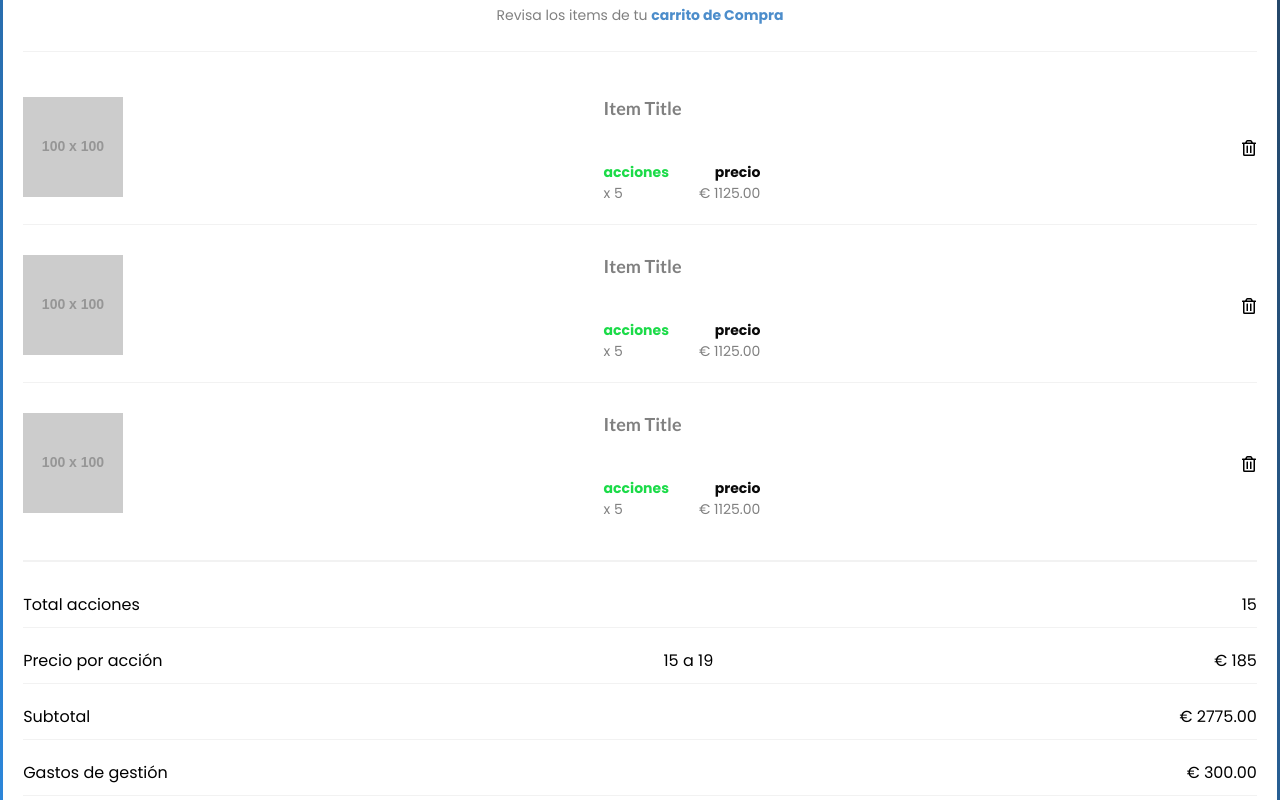
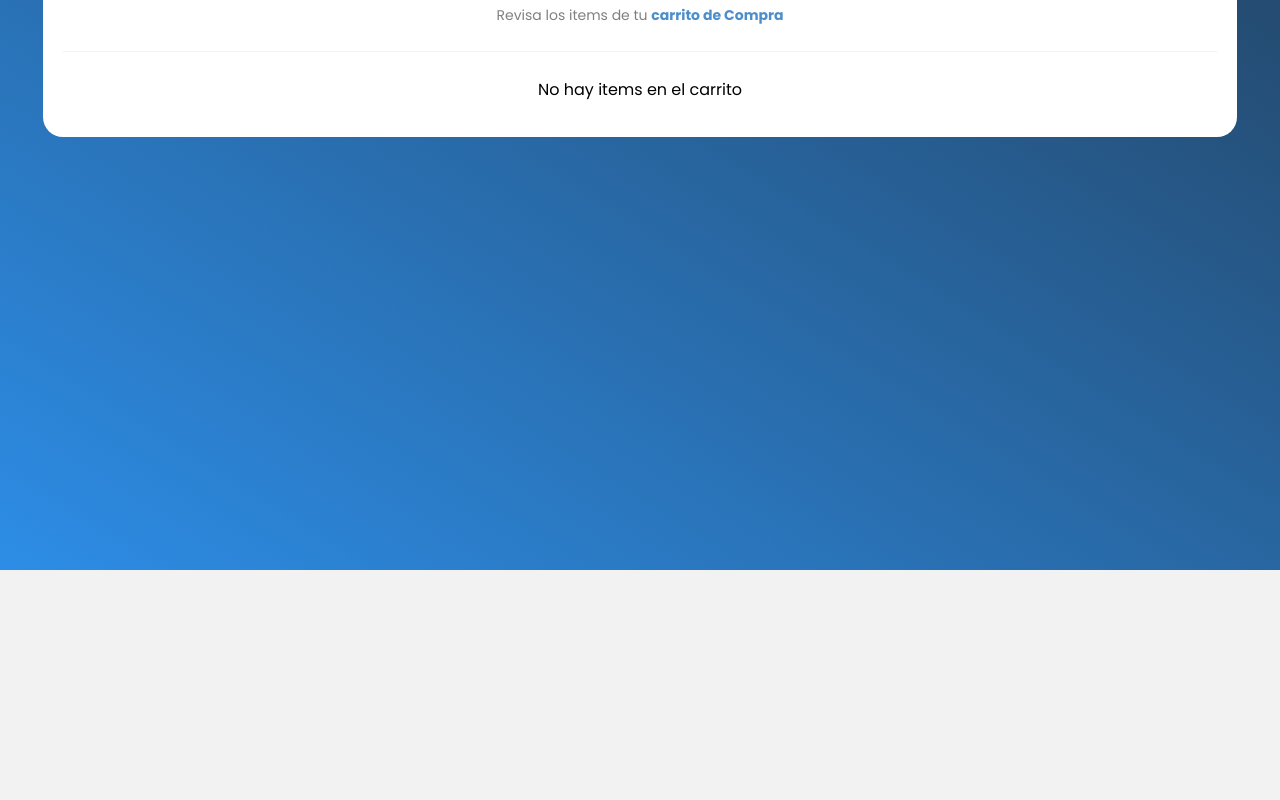
Before and after one commit to jaengustavof/ferro-trade-mkt, a React (Vite) app: page /cart in a window 1280 px wide. Shown: the part 360-1160 px from the top of the page. After the commit the page ends 930 px from the top, so only its background shows below. Built offline with nearby package versions, Linux system fonts and the light colour scheme; what ipfs-http-client would draw is missing.

Commit message:
carrito de compras + hook

```diff
--- a/src/frontend/components/ad-hoc/cart/CartItems.jsx
+++ b/src/frontend/components/ad-hoc/cart/CartItems.jsx
@@ -1,105 +1,88 @@
 import { FaRegTrashAlt } from "react-icons/fa";
-
+import { useEffect } from "react";
+import useCart from "../../../hooks/useCart";
+import useCartCalculations from "../../../hooks/useCartCalculations";
+import { use } from "chai";
 
 export const CartItems = () => {
+
+    const { cart, setCart } = useCart();
+
+    const { totalShares, subtotal, pricePerShare, finalPrice, shareRange, managementFees } = useCartCalculations(cart);
+    console.log('cartItems:', cart);
     return (
+        <div className="cart-items-container">
+            <div className="logo-container"></div>
             <div className="cart-items">
                 <h1 className="cart-items__heading">Carrito de Compra</h1>
                 <p className="cart-items__text">Revisa los items de tu <span className="">carrito de Compra</span></p>
 
+                {cart.length === 0 ?
+                <p className="cart-items__empty">No hay items en el carrito</p>
+                :
+                <>
                 <div className="cart-items__container">
-            <div className="cart-items__item">
+
+                    {
+                        cart.map((item, idx) => (
+                            <div key={idx} className="cart-items__item">
                                 <div className="cart-items__item-image">
-                    <img src="https://via.placeholder.com/100" alt="item" />
+                                    <img src={item.image} alt="item" />
                                 </div>
                                 <div className="cart-items__item-details">
-                    <h3 className="item-title">Item Title</h3>
+                                    <h4 className="item-title">{item.name}</h4>
                                     <div className="item-details-container">
                                         <div className="item-details-container__shares">
                                             <p className="text">acciones</p>
-                            <p>x 5</p>
+                                            <p>x {item.shares}</p>
                                         </div>
                                         <div className="item-details-container__price">
                                             <p className="text">precio</p>
-                            <p>€ 1125.00</p>
+                                            <p>€ {item.totalPrice}</p>
                                         </div>
                                     </div>
                                 </div>
                                 <div className="cart-items__item-remove">
-                    <button className="btn btn--danger"><FaRegTrashAlt /></button>
+                                    <button className="btn btn--danger" onClick={()     => {
+                                        const newCart = cart.filter(cartItem => cartItem.itemId !== item.itemId);
+                                        setCart(newCart);
+                                    }}><FaRegTrashAlt style={{ fontSize: '2rem', color: 'red'}} /></button>
                                 </div>
                             </div>
-
-            <div className="cart-items__item">
-                <div className="cart-items__item-image">
-                    <img src="https://via.placeholder.com/100" alt="item" />
-                </div>
-                <div className="cart-items__item-details">
-                    <h3 className="item-title">Item Title</h3>
-                    <div className="item-details-container">
-                        <div className="item-details-container__shares">
-                            <p className="text">acciones</p>
-                            <p>x 5</p>
-                        </div>
-                        <div className="item-details-container__price">
-                            <p className="text">precio</p>
-                            <p>€ 1125.00</p>
-                        </div>
-                    </div>
-                </div>
-                <div className="cart-items__item-remove">
-                    <button className="btn btn--danger"><FaRegTrashAlt /></button>
-                </div>
-            </div>
-
-            <div className="cart-items__item">
-                <div className="cart-items__item-image">
-                    <img src="https://via.placeholder.com/100" alt="item" />
-                </div>
-                <div className="cart-items__item-details">
-                    <h3 className="item-title">Item Title</h3>
-                    <div className="item-details-container">
-                        <div className="item-details-container__shares">
-                            <p className="text">acciones</p>
-                            <p>x 5</p>
-                        </div>
-                        <div className="item-details-container__price">
-                            <p className="text">precio</p>
-                            <p>€ 1125.00</p>
-                        </div>
-                    </div>
-                </div>
-                <div className="cart-items__item-remove">
-                    <button className="btn btn--danger"><FaRegTrashAlt /></button>
-                </div>
-            </div>
-
+                        ))
+                    }
                 </div>
 
                 <div className="cart-items__total">
                     <div className="cart-items__total-container">
                         <p className="text">Total acciones</p>
-                <p className="text">15</p>
+                        <p className="text">{totalShares}</p>
                     </div>
+
                     <div className="cart-items__total-container">
                         <p className="text">Precio por acción</p>
-                <p className="text">15 a 19</p>
-                <p className="text">€ 185</p>
+                        <p className="text">{shareRange}</p>
+                        <p className="text">€ {pricePerShare}</p>
                     </div>
                     <div className="cart-items__total-container">
                         <p className="text">Subtotal</p>
-                <p className="text">€ 2775.00</p>
+                        <p className="text">€ {totalShares * pricePerShare}</p>
                     </div>
+
                     <div className="cart-items__total-container">
                         <p className="text">Gastos de gestión</p>
-                <p className="text">€ 300.00</p>
+                        <p className="text">€ {managementFees}</p>
                     </div>
                     <div className="cart-items__total-container total-amount">
                         <p className="text">Total</p>
-                <p className="text">€ 3075.00</p>
+                        <p className="text">€ {finalPrice}</p>
                     </div>
                     <button className="cart-items__button">Pagar</button>
                 </div>
+                </>
+                }
             </div>
+        </div>
+
     )
 }
--- /dev/null
+++ b/src/frontend/hooks/useCartCalculations.jsx
@@ -0,0 +1,47 @@
+import { useState, useEffect } from 'react';
+
+const useCartCalculations = (cartItems) => {
+  const [totalShares, setTotalShares] = useState(0);
+  const [subtotal, setSubtotal] = useState(0);
+  const [pricePerShare, setPricePerShare] = useState(0);
+  const [finalPrice, setFinalPrice] = useState(0);
+  const [shareRange, setShareRange] = useState('');
+  const [managementFees, setManagementFees] = useState(0);
+
+  // Function to determine price per share and share range based on total number of shares
+  const calculatePriceAndRange = (totalShares) => {
+    if (totalShares >= 1 && totalShares <= 4) return { price: 250, range: '1 a 4' };
+    if (totalShares >= 5 && totalShares <= 9) return { price: 225, range: '5 a 9' };
+    if (totalShares >= 10 && totalShares <= 14) return { price: 205, range: '10 a 14' };
+    if (totalShares >= 15 && totalShares <= 19) return { price: 185, range: '15 a 19' };
+    if (totalShares >= 20 && totalShares <= 25) return { price: 178, range: '20 a 25' };
+    return { price: 0, range: 'Fuera de rango' };
+  };
+
+  useEffect(() => {
+    // Calculate total shares and subtotal
+    const totalShares = cartItems.reduce((acc, item) => acc + parseInt(item.shares), 0);
+    const subtotal = cartItems.reduce((acc, item) => acc + parseFloat(item.totalPrice), 0);
+
+    // Determine price per share and share range
+    const { price: pricePerShare, range: shareRange } = calculatePriceAndRange(totalShares);
+
+    // Calculate the management fees
+    const managementFees = totalShares * 20; // 20 euros per share
+
+    // Calculate the final price, including management fees
+    const finalPrice = (totalShares * pricePerShare) + managementFees;
+
+    // Update state
+    setTotalShares(totalShares);
+    setSubtotal(subtotal);
+    setPricePerShare(pricePerShare);
+    setFinalPrice(finalPrice);
+    setShareRange(shareRange);
+    setManagementFees(managementFees);
+  }, [cartItems]);
+
+  return { totalShares, subtotal, pricePerShare, finalPrice, shareRange, managementFees };
+};
+
+export default useCartCalculations;
--- a/src/frontend/pages/Cart.jsx
+++ b/src/frontend/pages/Cart.jsx
@@ -2,6 +2,7 @@ import { CartSteps } from "../components/ad-hoc/cart/CartSteps";
 import { CartItems } from "../components/ad-hoc/cart/CartItems";
 
 export const Cart = () => {
+
   return (
     <section id="checkoutCart" className="cart">
         <CartSteps />
--- a/src/frontend/pages/Market.jsx
+++ b/src/frontend/pages/Market.jsx
@@ -1,4 +1,4 @@
-import { useContext, useEffect} from 'react';
+import { useContext, useEffect } from 'react';
 import { useNavigate } from 'react-router-dom';
 import { GlobalContext } from '../context/GlobalContext';
 import { MarketHeader } from '../components/ad-hoc/market/MarketHeader';
@@ -9,12 +9,11 @@ export const Market = () => {
   const { marketplace, nft, account} = useContext(GlobalContext);
   const navigate = useNavigate();
 
-  //FIX TTHIS
-  if (!account) {
-    console.log("No account");
-    navigate('/');
-    return null;
-  }
+  useEffect(() => {
+    if(!account) {
+      navigate('/');
+    }
+  }, []);
 
   return (
     <section id='marketplace'>
--- a/src/frontend/styles/components/ad-hoc/cart/cartItems.scss
+++ b/src/frontend/styles/components/ad-hoc/cart/cartItems.scss
@@ -1,5 +1,7 @@
+.cart-items-container {
+    max-width: 120rem;
+    margin: 0 auto;
     .cart-items {
-
         background-color: $white;
         padding: 4rem 2rem 3.5rem;
         border-radius: 2rem;
@@ -33,6 +35,9 @@
             align-items: flex-start;
             gap: 1rem;
         }
+        &__empty {
+            text-align: center;
+        }
         &__item {
             width: 100%;
             display: flex;
@@ -44,13 +49,25 @@
                 border-bottom: none;
             }
         }
+        &__item-image {
+            width: 10rem;
+            height: 10rem;
+            flex-shrink: 0;
+            img {
+                width: 100%;
+                height: 100%;
+                object-fit: cover;
+                border-radius: 5px;
+            }
+        }
         &__item-details {
             display: flex;
             flex-direction: column;
             justify-content: space-between;
             align-items: flex-start;
+            padding: 0 1rem;
             .item-title {
-            font-size: 1.8rem;
+                font-size: 1.5rem;
                 font-weight: bold;
                 color: $gray-dark;
             }
@@ -83,6 +100,7 @@
             display: flex;
             justify-content: center;
             align-items: center;
+            flex-shrink: 0;
         }
         &__total {
             margin-top: 2rem;
@@ -127,3 +145,4 @@
             background-color: $primary-color;
         }
     }
+}
```
Also changed, not shown: src/frontend/components/ad-hoc/market/NFTCard.jsx (+19 -0 lines). Lines whose indentation alone changed are shown as unchanged.
